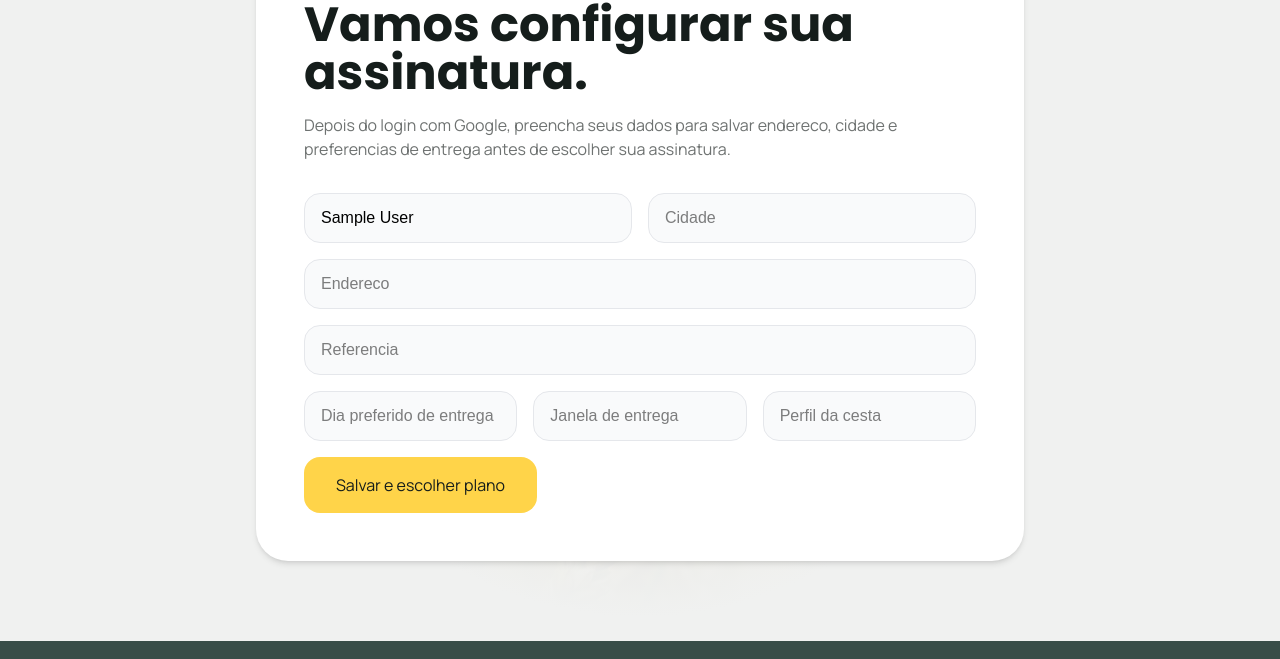
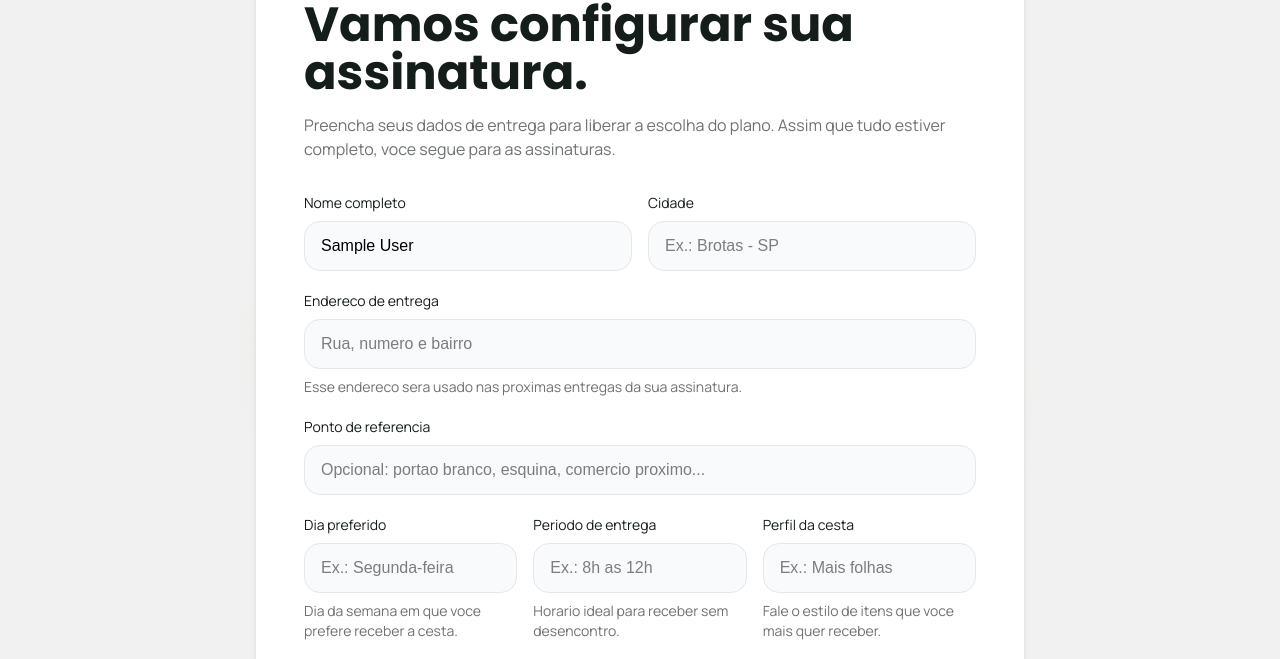
Before and after one commit to Dusousas/agro, a Next.js app: page /onboarding in a window 1280 px wide. Shown: the part 260-919 px from the top of the page. Built offline with nearby package versions, Linux system fonts and the light colour scheme; no server answers; the database is empty; sample sign-in values are in the browser's storage.

Commit message:
improve onboarding validation and subscription selection

```diff
--- a/lib/customer.ts
+++ b/lib/customer.ts
@@ -128,7 +128,7 @@ export async function saveCustomerOnboarding(email: string, payload: Omit<Custom
 }
 
 export async function getActivePlans(): Promise<SubscriptionPlanOption[]> {
-    if (!isDatabaseConfigured()) return [];
+    if (!isDatabaseConfigured()) return getDefaultPlans();
 
     const db = getDb();
     const result = await db.query(
@@ -140,7 +140,11 @@ export async function getActivePlans(): Promise<SubscriptionPlanOption[]> {
         `
     );
 
-    return result.rows.map((row, index) => ({
+    if (!result.rows.length) {
+        return getDefaultPlans();
+    }
+
+    return result.rows.slice(0, 3).map((row, index) => ({
         id: row.id,
         slug: row.slug ?? `plano-${row.id}`,
         name: row.name,
@@ -167,12 +171,13 @@ export async function saveCustomerPlan(email: string, planId: number) {
         [email]
     );
 
-    const customerId = customerResult.rows[0]?.id;
+    const customer = customerResult.rows[0];
+    const customerId = customer?.id;
     if (!customerId) return;
 
     const preferenceResult = await db.query(
         `
-        select id, basket_profile, delivery_day, delivery_window
+        select id
         from subscriptions
         where customer_id = $1
         order by id desc
@@ -181,8 +186,7 @@ export async function saveCustomerPlan(email: string, planId: number) {
         [customerId]
     );
 
-    const existingSubscription = preferenceResult.rows[0];
-    let subscriptionId = existingSubscription?.id;
+    let subscriptionId = preferenceResult.rows[0]?.id;
 
     if (subscriptionId) {
         await db.query(
@@ -206,14 +210,16 @@ export async function saveCustomerPlan(email: string, planId: number) {
             [
                 customerId,
                 planId,
-                customerResult.rows[0]?.basket_profile || 'Seleção da estação',
-                customerResult.rows[0]?.delivery_day || 'Segunda-feira',
-                customerResult.rows[0]?.delivery_window || '8h às 12h',
+                customer.basket_profile || 'Selecao da estacao',
+                customer.delivery_day || 'Segunda-feira',
+                customer.delivery_window || '8h as 12h',
             ]
         );
 
         subscriptionId = insertResult.rows[0]?.id;
     }
+
+    if (!subscriptionId) return;
 
     await db.query(
         `
@@ -226,13 +232,11 @@ export async function saveCustomerPlan(email: string, planId: number) {
         `,
         [
             subscriptionId,
-            customerResult.rows[0]?.basket_profile || 'Seleção da estação',
-            customerResult.rows[0]?.delivery_day || 'Segunda-feira',
-            customerResult.rows[0]?.delivery_window || '8h às 12h',
+            customer.basket_profile || 'Selecao da estacao',
+            customer.delivery_day || 'Segunda-feira',
+            customer.delivery_window || '8h as 12h',
         ]
     );
-
-    if (!subscriptionId) return;
 
     const planResult = await db.query(
         `
@@ -274,7 +278,7 @@ export async function saveCustomerPlan(email: string, planId: number) {
         await db.query(
             `
             insert into payments (subscription_id, reference_month, amount, method, status, due_date, paid_at)
-            values ($1, to_char(current_date, 'TMMonth'), $2, 'Cartão', 'Pago', current_date, now())
+            values ($1, to_char(current_date, 'TMMonth'), $2, 'Cartao', 'Pago', current_date, now())
             `,
             [subscriptionId, Number(plan?.monthly_price ?? 0)]
         );
@@ -283,12 +287,47 @@ export async function saveCustomerPlan(email: string, planId: number) {
 
 function getPlanItemsByName(planName?: string): string[] {
     if ((planName ?? '').toLowerCase().includes('broto')) {
-        return ['Alface crespa', 'Rúcula', 'Tomate', 'Cheiro-verde'];
+        return ['Alface crespa', 'Rucula', 'Tomate', 'Cheiro-verde'];
     }
 
     if ((planName ?? '').toLowerCase().includes('colheita')) {
-        return ['Alface crespa', 'Rúcula', 'Couve', 'Tomate', 'Cenoura', 'Cheiro-verde'];
+        return ['Alface crespa', 'Rucula', 'Couve', 'Tomate', 'Cenoura', 'Cheiro-verde'];
     }
 
-    return ['Alface americana', 'Rúcula', 'Couve', 'Brócolis', 'Tomate', 'Cenoura', 'Beterraba', 'Cheiro-verde'];
+    return ['Alface americana', 'Rucula', 'Couve', 'Brocolis', 'Tomate', 'Cenoura', 'Beterraba', 'Cheiro-verde'];
 }
+
+function getDefaultPlans(): SubscriptionPlanOption[] {
+    return [
+        {
+            id: 1,
+            slug: 'cesta-broto',
+            name: 'Cesta Broto',
+            monthlyPrice: 143.64,
+            weeklyPrice: 35.91,
+            description: 'Plano leve para quem quer comecar com uma selecao pratica de hortalias frescas toda semana.',
+            badge: 'Entrada mais leve',
+            items: ['Alface crespa', 'Rucula', 'Tomate', 'Cheiro-verde'],
+        },
+        {
+            id: 2,
+            slug: 'cesta-colheita',
+            name: 'Cesta Colheita',
+            monthlyPrice: 215.64,
+            weeklyPrice: 53.91,
+            description: 'Plano mais equilibrado para casas que cozinham com frequencia e querem variedade na semana.',
+            badge: 'Mais escolhido',
+            items: ['Alface crespa', 'Rucula', 'Couve', 'Tomate', 'Cenoura', 'Cheiro-verde'],
+        },
+        {
+            id: 3,
+            slug: 'cesta-santa-cruz',
+            name: 'Cesta Santa Cruz',
+            monthlyPrice: 305.64,
+            weeklyPrice: 76.41,
+            description: 'Plano mais completo, com volume reforcado e selecao especial para abastecer melhor a rotina.',
+            badge: 'Plano mais completo',
+            items: ['Alface americana', 'Rucula', 'Couve', 'Brocolis', 'Tomate', 'Cenoura', 'Beterraba', 'Cheiro-verde'],
+        },
+    ];
+}
--- a/pages/assinaturas.tsx
+++ b/pages/assinaturas.tsx
@@ -43,7 +43,7 @@ export default function Assinaturas({ plans, selectedPlanName }: AssinaturasProp
               <h6 className='text-xl'>Assinaturas</h6>
               <h1 className='text-3xl lg:text-5xl font-bold mt-2'>Escolha a cesta ideal para sua rotina.</h1>
               <p className='mt-4'>
-                Seu cadastro ja esta pronto. Agora e so selecionar o plano mensal da Hortaliças Santa Cruz e seguir para a etapa de pagamento.
+                Seu cadastro ja esta pronto. Agora e so selecionar um dos 3 planos da Hortaliças Santa Cruz e finalizar seu pedido para liberar o painel.
               </p>
 
               <div className='mt-10 grid gap-5 lg:grid-cols-3'>
@@ -71,6 +71,14 @@ export default function Assinaturas({ plans, selectedPlanName }: AssinaturasProp
                         <h3 className='text-3xl font-bold mt-2'>{formatCurrency(plan.monthlyPrice)}</h3>
                         <p className='mt-2 text-sm'>ou {formatCurrency(plan.weeklyPrice)} por cesta</p>
                       </div>
+                      <div className='mt-5 space-y-2'>
+                        {plan.items.slice(0, 4).map((item) => (
+                          <div key={item} className='flex items-start gap-2 text-sm'>
+                            <span className='mt-1 h-2 w-2 rounded-full bg-GreenP shrink-0' />
+                            <span>{item}</span>
+                          </div>
+                        ))}
+                      </div>
                     </button>
                   );
                 })}
@@ -79,15 +87,15 @@ export default function Assinaturas({ plans, selectedPlanName }: AssinaturasProp
 
             <aside className='bg-white rounded-[32px] shadow-md p-8 lg:p-10 self-start'>
               <span className='inline-block bg-GreenP/10 text-GreenP font-Manrope text-sm px-4 py-2 rounded-full'>
-                {selectedPlanName ? `Plano atual: ${selectedPlanName}` : 'Etapa final antes do painel'}
+                {selectedPlanName ? `Plano atual: ${selectedPlanName}` : 'Escolha e conclua por aqui'}
               </span>
               <h2 className='text-3xl font-bold mt-5'>{selectedPlan?.name ?? 'Selecione um plano'}</h2>
               <p className='mt-3'>{selectedPlan?.description}</p>
 
               <div className='mt-6 rounded-[28px] bg-gray-50 border border-gray-200 p-6'>
-                <p className='text-sm uppercase tracking-[0.18em] text-GrayP'>Resumo do pagamento</p>
+                <p className='text-sm uppercase tracking-[0.18em] text-GrayP'>Resumo do pedido</p>
                 <h3 className='text-4xl font-bold mt-3'>{selectedPlan ? formatCurrency(selectedPlan.monthlyPrice) : '--'}</h3>
-                <p className='mt-2 text-sm'>Assinatura mensal com cobrança recorrente. A integração do pagamento real entra na próxima etapa.</p>
+                <p className='mt-2 text-sm'>Por enquanto, vamos concluir a contratação direto por aqui. No proximo passo a integração do pagamento real entra no fluxo.</p>
               </div>
 
               <div className='mt-6 space-y-3'>
@@ -105,7 +113,7 @@ export default function Assinaturas({ plans, selectedPlanName }: AssinaturasProp
                 disabled={!selectedPlanId || loading}
                 className='mt-8 w-full bg-YellowP px-8 py-4 rounded-2xl font-Manrope text-BlackH1 disabled:opacity-70'
               >
-                {loading ? 'Processando pagamento...' : 'Pagar e ir para meu painel'}
+                {loading ? 'Finalizando pedido...' : 'Finalizar pedido e entrar no painel'}
               </button>
             </aside>
           </div>
--- a/pages/onboarding.tsx
+++ b/pages/onboarding.tsx
@@ -1,6 +1,6 @@
 import { GetServerSideProps } from 'next';
 import { getServerSession } from 'next-auth';
-import { useState } from 'react';
+import { useMemo, useState } from 'react';
 import { authOptions } from '@/lib/auth';
 import { CustomerOnboardingData, getCustomerByEmail } from '@/lib/customer';
 
@@ -8,12 +8,50 @@ type OnboardingProps = {
   customer: CustomerOnboardingData;
 };
 
+type FieldKey = 'name' | 'city' | 'addressLine' | 'deliveryDay' | 'deliveryWindow' | 'basketProfile';
+
+const fieldLabels: Record<FieldKey, string> = {
+  name: 'nome',
+  city: 'cidade',
+  addressLine: 'endereco',
+  deliveryDay: 'dia de entrega',
+  deliveryWindow: 'periodo de entrega',
+  basketProfile: 'perfil da cesta',
+};
+
 export default function Onboarding({ customer }: OnboardingProps) {
   const [form, setForm] = useState(customer);
   const [saving, setSaving] = useState(false);
+  const [showErrors, setShowErrors] = useState(false);
+
+  const requiredFields: FieldKey[] = ['name', 'city', 'addressLine', 'deliveryDay', 'deliveryWindow', 'basketProfile'];
+  const missingFields = useMemo(
+    () => requiredFields.filter((field) => !String(form[field] ?? '').trim()),
+    [form]
+  );
+
+  const isComplete = missingFields.length === 0;
+
+  function inputClass(field: FieldKey) {
+    const isMissing = showErrors && missingFields.includes(field);
+    return `w-full rounded-2xl px-4 py-3 outline-0 transition-colors ${
+      isMissing ? 'bg-red-50 border border-red-400' : 'bg-gray-50 border border-gray-200'
+    }`;
+  }
+
+  function fieldHelp(field: FieldKey) {
+    if (!showErrors || !missingFields.includes(field)) return null;
+    return <p className='mt-2 text-sm text-red-500'>Preencha {fieldLabels[field]} para continuar.</p>;
+  }
 
   async function handleSubmit(event: React.FormEvent<HTMLFormElement>) {
     event.preventDefault();
+
+    if (!isComplete) {
+      setShowErrors(true);
+      return;
+    }
+
     setSaving(true);
 
     await fetch('/api/onboarding', {
@@ -33,23 +71,105 @@ export default function Onboarding({ customer }: OnboardingProps) {
             <h6 className='text-xl'>Complete seu cadastro</h6>
             <h1 className='text-3xl lg:text-5xl font-bold mt-2'>Vamos configurar sua assinatura.</h1>
             <p className='mt-4'>
-              Depois do login com Google, preencha seus dados para salvar endereco, cidade e preferencias de entrega antes de escolher sua assinatura.
+              Preencha seus dados de entrega para liberar a escolha do plano. Assim que tudo estiver completo, voce segue para as assinaturas.
             </p>
 
-            <form onSubmit={handleSubmit} className='mt-8 space-y-4'>
+            <form onSubmit={handleSubmit} className='mt-8 space-y-5'>
               <div className='grid gap-4 md:grid-cols-2'>
-                <input className='bg-gray-50 border border-gray-200 rounded-2xl px-4 py-3 outline-0' placeholder='Nome' value={form.name} onChange={(event) => setForm({ ...form, name: event.target.value })} />
-                <input className='bg-gray-50 border border-gray-200 rounded-2xl px-4 py-3 outline-0' placeholder='Cidade' value={form.city} onChange={(event) => setForm({ ...form, city: event.target.value })} />
-              </div>
-              <input className='w-full bg-gray-50 border border-gray-200 rounded-2xl px-4 py-3 outline-0' placeholder='Endereco' value={form.addressLine} onChange={(event) => setForm({ ...form, addressLine: event.target.value })} />
-              <input className='w-full bg-gray-50 border border-gray-200 rounded-2xl px-4 py-3 outline-0' placeholder='Referencia' value={form.addressReference} onChange={(event) => setForm({ ...form, addressReference: event.target.value })} />
-              <div className='grid gap-4 md:grid-cols-3'>
-                <input className='bg-gray-50 border border-gray-200 rounded-2xl px-4 py-3 outline-0' placeholder='Dia preferido de entrega' value={form.deliveryDay} onChange={(event) => setForm({ ...form, deliveryDay: event.target.value })} />
-                <input className='bg-gray-50 border border-gray-200 rounded-2xl px-4 py-3 outline-0' placeholder='Janela de entrega' value={form.deliveryWindow} onChange={(event) => setForm({ ...form, deliveryWindow: event.target.value })} />
-                <input className='bg-gray-50 border border-gray-200 rounded-2xl px-4 py-3 outline-0' placeholder='Perfil da cesta' value={form.basketProfile} onChange={(event) => setForm({ ...form, basketProfile: event.target.value })} />
+                <div>
+                  <label className='block text-sm font-Manrope text-BlackH1 mb-2'>Nome completo</label>
+                  <input
+                    className={inputClass('name')}
+                    placeholder='Como devemos identificar sua assinatura'
+                    value={form.name}
+                    onChange={(event) => setForm({ ...form, name: event.target.value })}
+                  />
+                  {fieldHelp('name')}
+                </div>
+
+                <div>
+                  <label className='block text-sm font-Manrope text-BlackH1 mb-2'>Cidade</label>
+                  <input
+                    className={inputClass('city')}
+                    placeholder='Ex.: Brotas - SP'
+                    value={form.city}
+                    onChange={(event) => setForm({ ...form, city: event.target.value })}
+                  />
+                  {fieldHelp('city')}
+                </div>
               </div>
 
-              <button type='submit' className='bg-YellowP px-8 py-4 rounded-2xl font-Manrope text-BlackH1'>
+              <div>
+                <label className='block text-sm font-Manrope text-BlackH1 mb-2'>Endereco de entrega</label>
+                <input
+                  className={inputClass('addressLine')}
+                  placeholder='Rua, numero e bairro'
+                  value={form.addressLine}
+                  onChange={(event) => setForm({ ...form, addressLine: event.target.value })}
+                />
+                <p className='mt-2 text-sm text-GrayP'>Esse endereco sera usado nas proximas entregas da sua assinatura.</p>
+                {fieldHelp('addressLine')}
+              </div>
+
+              <div>
+                <label className='block text-sm font-Manrope text-BlackH1 mb-2'>Ponto de referencia</label>
+                <input
+                  className='w-full bg-gray-50 border border-gray-200 rounded-2xl px-4 py-3 outline-0'
+                  placeholder='Opcional: portao branco, esquina, comercio proximo...'
+                  value={form.addressReference}
+                  onChange={(event) => setForm({ ...form, addressReference: event.target.value })}
+                />
+              </div>
+
+              <div className='grid gap-4 md:grid-cols-3'>
+                <div>
+                  <label className='block text-sm font-Manrope text-BlackH1 mb-2'>Dia preferido</label>
+                  <input
+                    className={inputClass('deliveryDay')}
+                    placeholder='Ex.: Segunda-feira'
+                    value={form.deliveryDay}
+                    onChange={(event) => setForm({ ...form, deliveryDay: event.target.value })}
+                  />
+                  <p className='mt-2 text-sm text-GrayP'>Dia da semana em que voce prefere receber a cesta.</p>
+                  {fieldHelp('deliveryDay')}
+                </div>
+
+                <div>
+                  <label className='block text-sm font-Manrope text-BlackH1 mb-2'>Periodo de entrega</label>
+                  <input
+                    className={inputClass('deliveryWindow')}
+                    placeholder='Ex.: 8h as 12h'
+                    value={form.deliveryWindow}
+                    onChange={(event) => setForm({ ...form, deliveryWindow: event.target.value })}
+                  />
+                  <p className='mt-2 text-sm text-GrayP'>Horario ideal para receber sem desencontro.</p>
+                  {fieldHelp('deliveryWindow')}
+                </div>
+
+                <div>
+                  <label className='block text-sm font-Manrope text-BlackH1 mb-2'>Perfil da cesta</label>
+                  <input
+                    className={inputClass('basketProfile')}
+                    placeholder='Ex.: Mais folhas'
+                    value={form.basketProfile}
+                    onChange={(event) => setForm({ ...form, basketProfile: event.target.value })}
+                  />
+                  <p className='mt-2 text-sm text-GrayP'>Fale o estilo de itens que voce mais quer receber.</p>
+                  {fieldHelp('basketProfile')}
+                </div>
+              </div>
+
+              {showErrors && !isComplete ? (
+                <div className='rounded-2xl border border-red-200 bg-red-50 px-4 py-3 text-sm text-red-600'>
+                  Preencha todos os campos obrigatorios para liberar a proxima etapa.
+                </div>
+              ) : null}
+
+              <button
+                type='submit'
+                disabled={!isComplete || saving}
+                className='bg-YellowP px-8 py-4 rounded-2xl font-Manrope text-BlackH1 disabled:opacity-50 disabled:cursor-not-allowed'
+              >
                 {saving ? 'Salvando...' : 'Salvar e escolher plano'}
               </button>
             </form>
```
